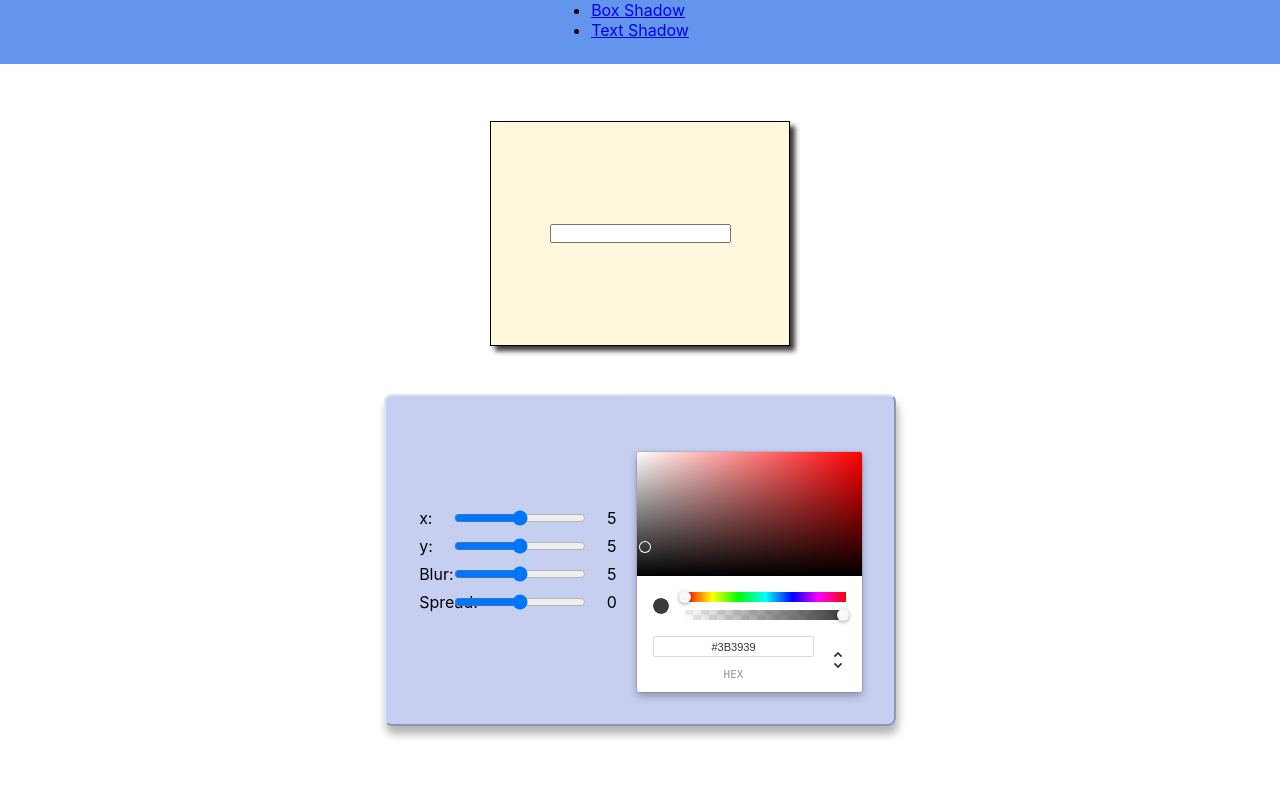
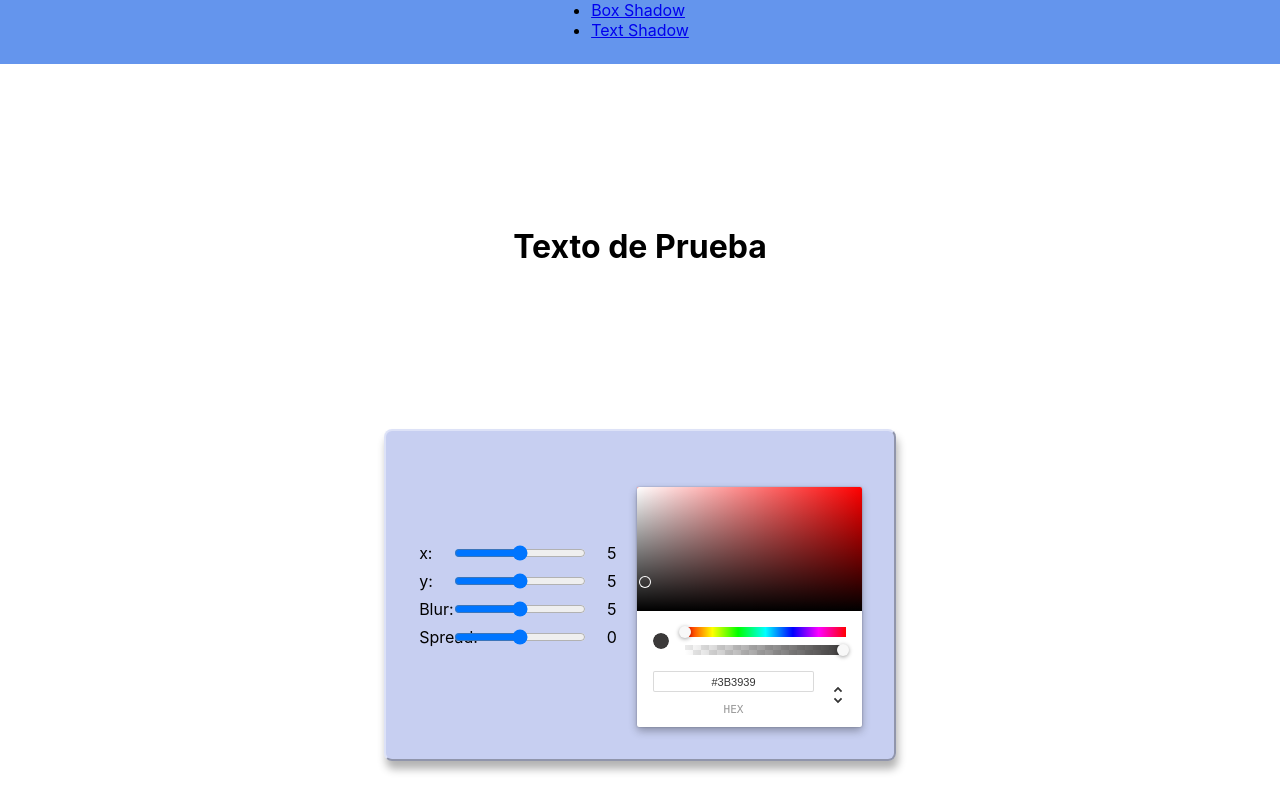
Before and after one commit to cmarioep/CSS-Generator, a React (Create React App) app: page /text-shadow in a window 1280 px wide. Built offline with nearby package versions, Linux system fonts and the light colour scheme.

Commit message:
New page: Text Shadow, Settings for React Router

```diff
--- a/package.json
+++ b/package.json
@@ -11,6 +11,7 @@
     "react-color": "^2.19.3",
     "react-dom": "^17.0.2",
     "react-redux": "^7.2.6",
+    "react-router-dom": "^6.0.2",
     "react-scripts": "4.0.3",
     "sass-loader": "^12.3.0",
     "web-vitals": "^1.1.2"
--- a/src/App.js
+++ b/src/App.js
@@ -1,15 +1,22 @@
 import {DataProvider} from './Context/DataContext';
+import { BrowserRouter, Routes, Route } from 'react-router-dom';
 import Layout from './Containers/Layout';
 import BoxShadow from './Pages/Box-Shadow';
+import TextShadow from './Pages/Text-Shadow';
 
 
 function App() {
   return (
     <div>
       <DataProvider>
-        <Layout>
-          <BoxShadow />
-        </Layout>
+      <BrowserRouter>
+          <Layout>
+            <Routes>
+              <Route path="/" element={<BoxShadow />} />
+              <Route path="/text-shadow" element={<TextShadow />} />
+            </Routes>
+          </Layout>
+        </BrowserRouter>
       </DataProvider>
     </div>
   );
--- /dev/null
+++ b/src/Pages/Text-Shadow.js
@@ -0,0 +1,23 @@
+import Controls from '../Containers/Controls';
+import InputControls from '../Containers/InputControls';
+import Viewer from '../Containers/Viewer';
+
+import './generalLayout.css';
+
+
+function TextShadow() {
+    return (
+        <div className="layout">
+            <Viewer>
+                <h1>Texto de Prueba</h1>
+            </Viewer>
+            <Controls>
+                <InputControls/>
+            </Controls>
+        </div>
+
+    );
+}
+
+
+export default TextShadow;
--- a/src/Pages/generalLayout.css
+++ b/src/Pages/generalLayout.css
@@ -1,10 +1,10 @@
 .layout {
     display: flex;
     flex-direction: column;
-    justify-content: center;
+    justify-content: space-evenly;
     overflow: hidden;
 
     width: 100%;
     height: 100vh;
-    padding: 8vh 0;
+    padding: 8vh 0 2vh 0;
 }
```
Also changed, not shown: 1 other file (tests, documents, lock files or other folders).
